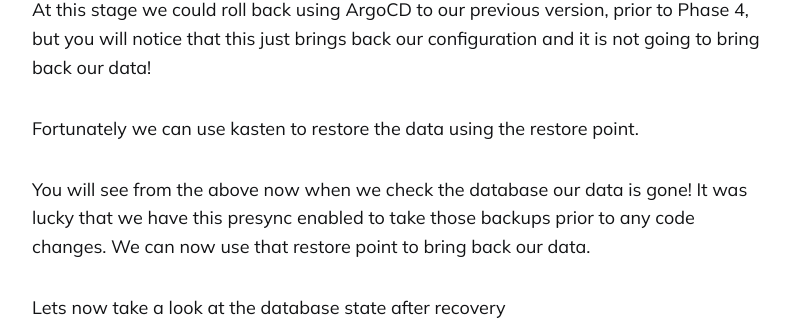
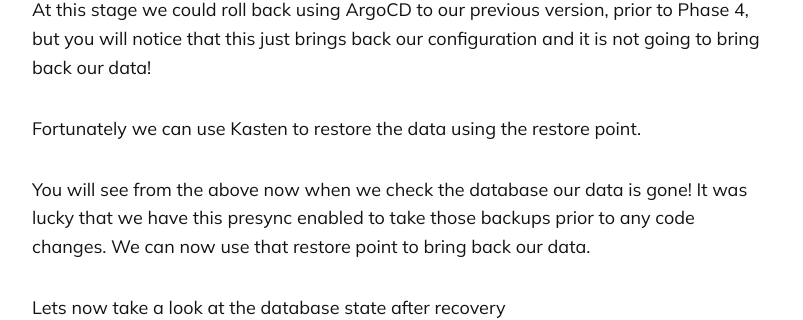
Before and after one commit to newellbrandon/kastendevhub.github.io, a Jekyll site: the page built from _posts/2024-04-25-integrating-backups-into-gitops.md, in a window 1280 px wide and 900 px high, scrolled down 11455 px. Shown: the part 143-463 px from the top of the window, without its empty margins (238-1041 px from the left). Built offline with Jekyll 4.4.1, drawn with Linux system fonts in a browser that asks for light colours; comment, search, counter and statistics services are not loaded.

```diff
--- a/_posts/2024-04-25-integrating-backups-into-gitops.md
+++ b/_posts/2024-04-25-integrating-backups-into-gitops.md
@@ -242,7 +242,7 @@ SELECT * FROM pets;
 ## The Recovery
 At this stage we could roll back using ArgoCD to our previous version, prior to Phase 4, but you will notice that this just brings back our configuration and it is not going to bring back our data!
 
-Fortunately we can use kasten to restore the data using the restore point.
+Fortunately we can use Kasten to restore the data using the restore point.
 
 You will see from the above now when we check the database our data is gone! It was lucky that we have this presync enabled to take those backups prior to any code changes. We can now use that restore point to bring back our data.
 
```
